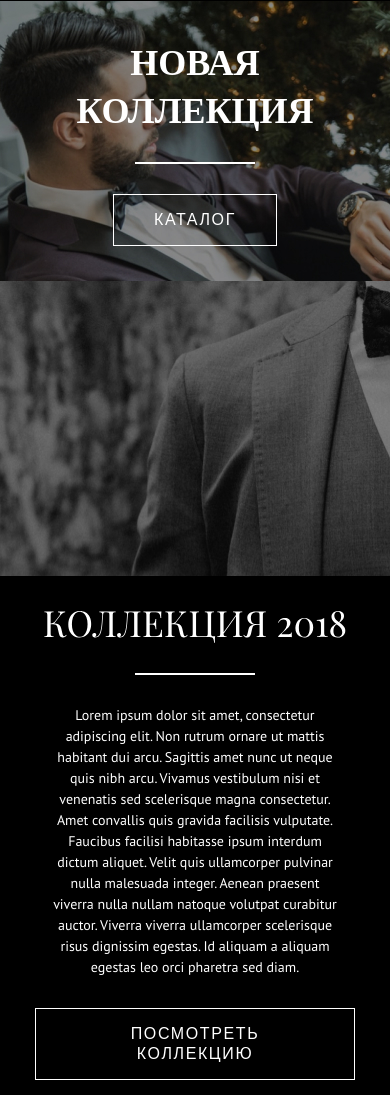
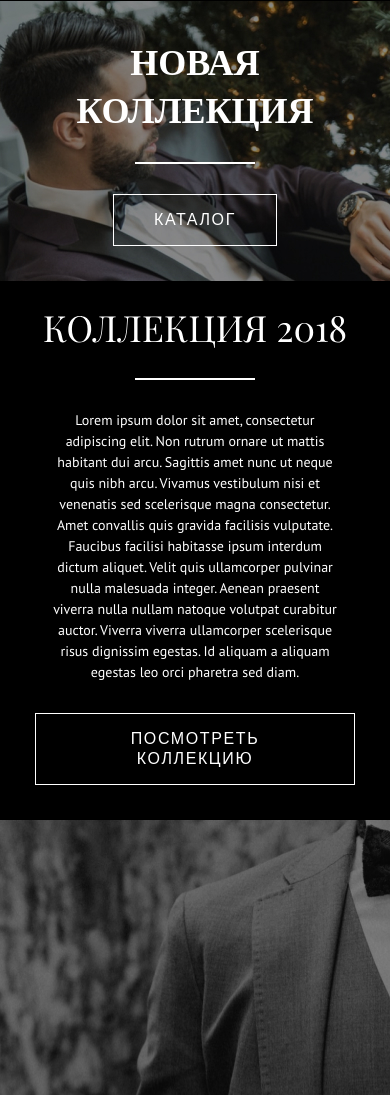
Before and after one commit to Rami-0/porten, a plain HTML site: page index.html in a window 390 px wide. Shown: the part 1369-2464 px from the top of the page. Drawn offline with nearby package versions, Linux system fonts and the light colour scheme.

Commit message:
fixed the @media

```diff
--- a/style.css
+++ b/style.css
@@ -396,7 +396,8 @@ header .container > a {
   }
 
   .section3 .left{
-    height: 35vh;
+    height: 40vh;
+    order: 1;
   }
   .section3 p {
     width: 90%;
```
